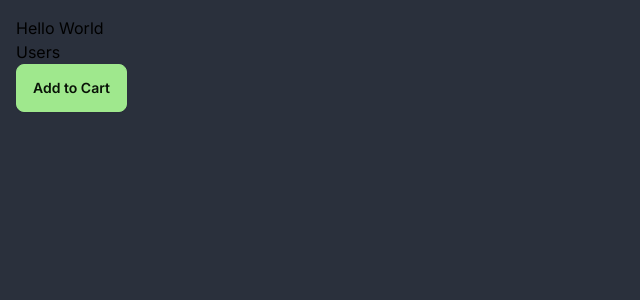
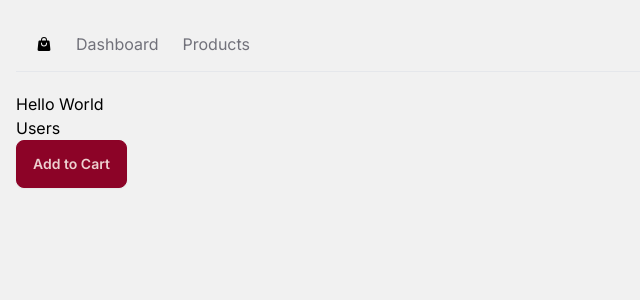
Before and after one commit to ashimrai123/react-WebApp, a Next.js app: page / in a window 1280 px wide. Shown: the top 300 px of the page, without its empty margins (0-640 px from the left). Built offline with nearby package versions, Linux system fonts and the light colour scheme.

Commit message:
build the Navbar

```diff
--- /dev/null
+++ b/app/NavBar.tsx
@@ -0,0 +1,29 @@
+import Link from "next/link";
+import React from "react";
+import { HiShoppingBag } from "react-icons/hi2";
+
+export const NavBar = () => {
+  const links = [
+    { label: "Dashboard", href: "/" },
+    { label: "Products", href: "/" },
+  ];
+
+  return (
+    <nav className="flex space-x-6 border-b mb-5 px-5 h-14 items-center">
+      <Link href="/">
+        <HiShoppingBag />
+      </Link>
+      <ul className="flex space-x-6">
+        {links.map((link) => (
+          <Link
+            key={link.href}
+            className="text-zinc-500 hover:text-zinc-800 transition-colors"
+            href={link.href}
+          >
+            {link.label}
+          </Link>
+        ))}
+      </ul>
+    </nav>
+  );
+};
--- a/app/layout.tsx
+++ b/app/layout.tsx
@@ -1,6 +1,7 @@
 import type { Metadata } from "next";
 import { Inter } from "next/font/google";
 import "./globals.css";
+import { NavBar } from "./NavBar";
 
 const inter = Inter({ subsets: ["latin"] });
 
@@ -15,8 +16,11 @@ export default function RootLayout({
   children: React.ReactNode;
 }>) {
   return (
-    <html lang="en" data-theme="dim">
-      <body className={inter.className}>{children}</body>
+    <html lang="en" data-theme="autumn">
+      <body className={inter.className}>
+        <NavBar />
+        <main>{children}</main>
+      </body>
     </html>
   );
 }
--- a/package.json
+++ b/package.json
@@ -11,7 +11,8 @@
   "dependencies": {
     "next": "14.1.0",
     "react": "^18",
-    "react-dom": "^18"
+    "react-dom": "^18",
+    "react-icons": "^5.0.1"
   },
   "devDependencies": {
     "@types/node": "^20",
--- a/tailwind.config.ts
+++ b/tailwind.config.ts
@@ -17,7 +17,7 @@ const config: Config = {
   },
   plugins: [require("daisyui")],
   daisyui: {
-    themes: ["dim"],
+    themes: ["autumn"],
   },
 };
 export default config;
```
Also changed, not shown: 1 other file (tests, documents, lock files or other folders).
